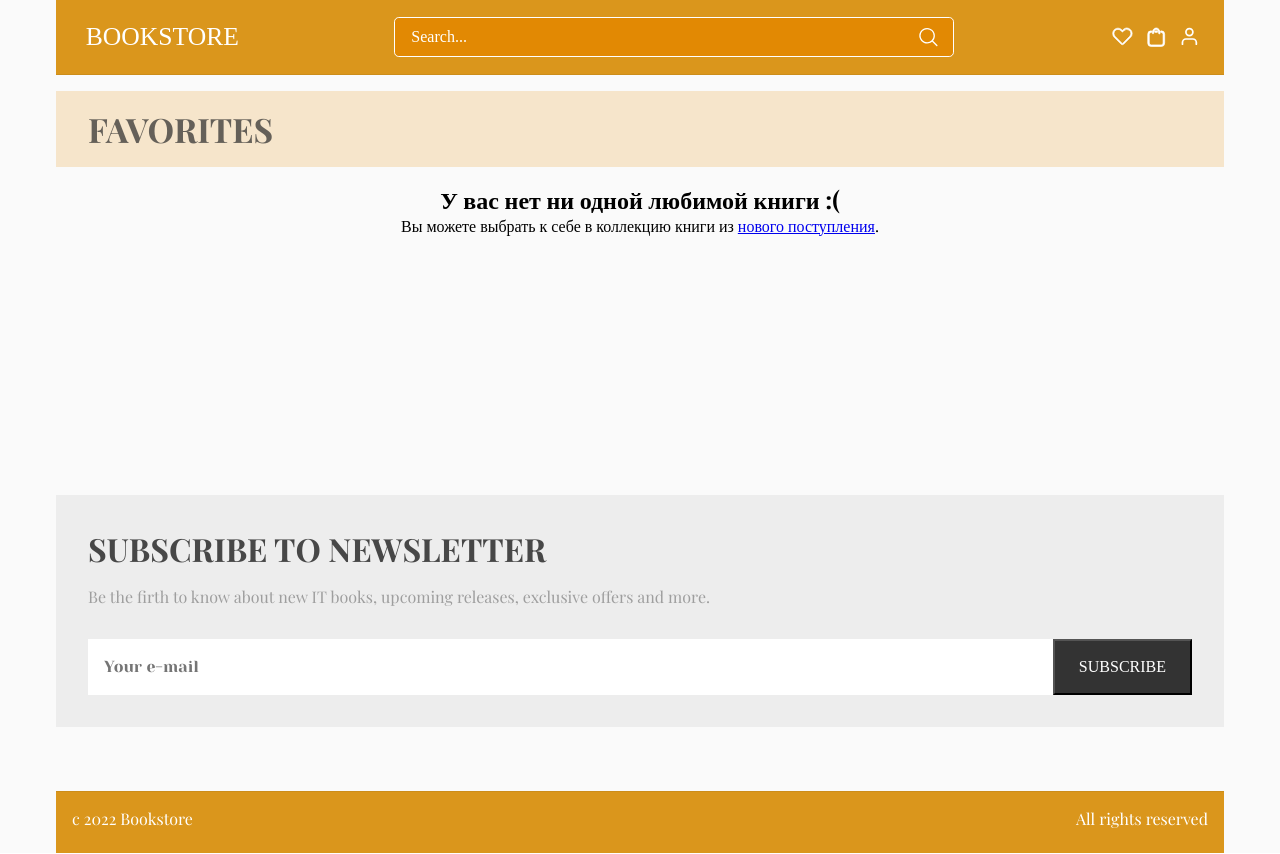
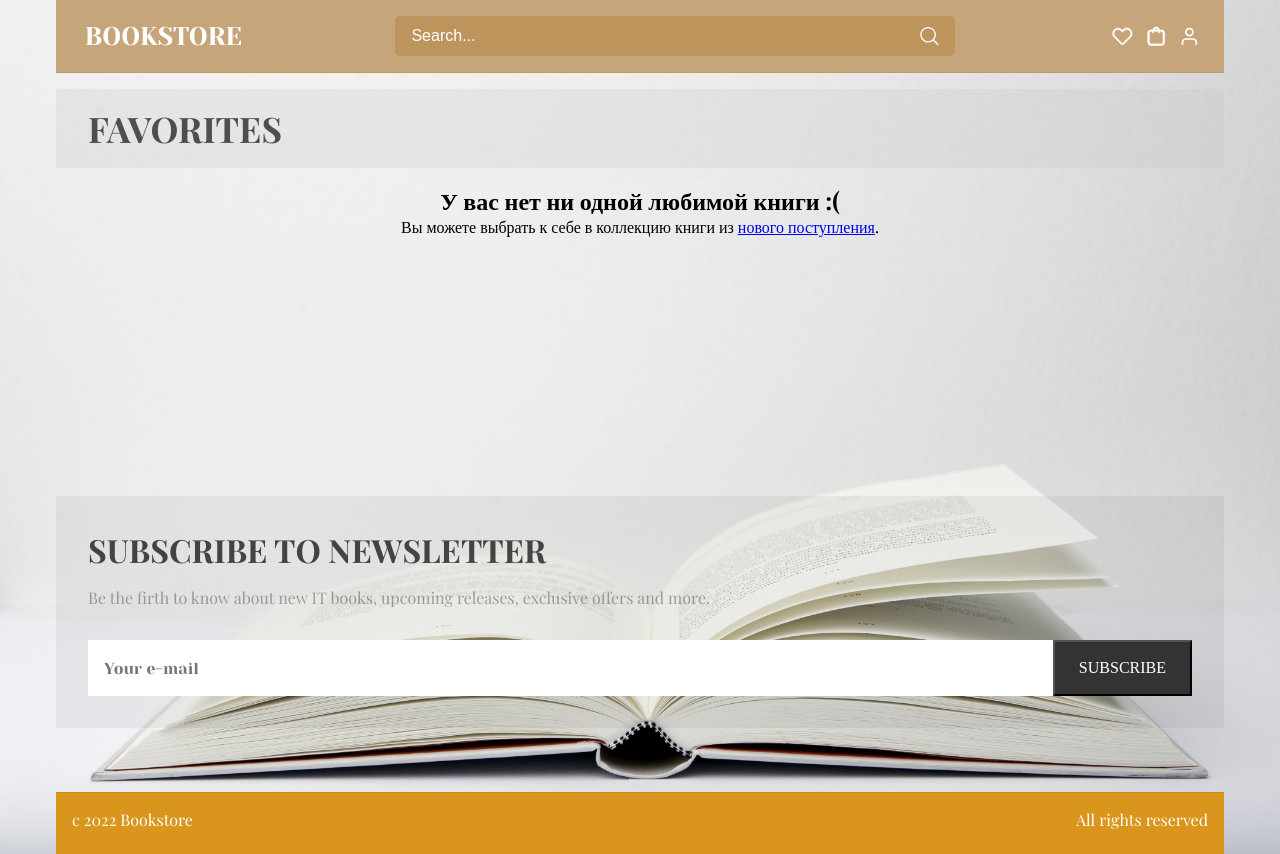
Before and after one commit to Denekimoff/Book-Store, a React (Create React App) app: page /Book-Store/favorites in a window 1280 px wide. Built offline with nearby package versions, Linux system fonts and the light colour scheme; a web font is replaced by a local one.

Commit message:
change style

```diff
--- a/src/App.scss
+++ b/src/App.scss
@@ -2,7 +2,12 @@
 
 .App {
   text-align: center;
-  background-color: rgb(250, 250, 250);
+  background-color: rgb(235, 235, 235);
+  background-image: url('./assets/img/main_background.jpg');
+  // background-repeat: no-repeat;
+  background-attachment: fixed;
+  background-position: center;
+  background-size: cover;
   min-height: 100%;
   font-family: $font_card;
 }
--- a/src/assets/fonts/fonts.scss
+++ b/src/assets/fonts/fonts.scss
@@ -1 +1,3 @@
 @import url('https://fonts.googleapis.com/css2?family=Aboreto&family=Playfair+Display:wght@400;700&family=Rye&family=Yeseva+One&display=swap');
+
+@import url('https://fonts.googleapis.com/css2?family=Montserrat:ital,wght@0,200;0,300;0,400;1,300;1,400&family=Raleway:ital,wght@0,300;0,400;1,300;1,400&display=swap');
--- a/src/components/CardBookMini/CardBookMini.scss
+++ b/src/components/CardBookMini/CardBookMini.scss
@@ -68,10 +68,12 @@
         width: 25%;
         display: flex;
         align-items: center;
-        font-weight: 700;
         user-select: none;
         color: rgb(70, 70, 70);
-        font-family: $font_page_title;
+        font-family: $font_card_title;
+        font-size: 1.3rem;
+        font-weight: 900;
+
       }
     }
   }
@@ -92,12 +94,18 @@
   .cardbook,
   .cardbook--sm {
     margin: 1rem auto;
-    max-width: 19rem;
+    max-width: 23rem;
     width: 100%;
 
     .cardbook__present {
       width: 100%;
-      height: 22rem;
+      height: 26rem;
+
+      a {
+        .cardbook__image {
+          background-color: $background_hover_card_all;
+        }
+      }
     }
   }
 }
--- a/src/components/CardBookMini/index.tsx
+++ b/src/components/CardBookMini/index.tsx
@@ -30,7 +30,7 @@ export const CardBookMini = ({ isbn13, title, subtitle, image, price }: ICardBoo
             <div className='cardbook__mini-info'>
                 <h2 className='cardbook__title'>{title}</h2>
                 <div className='cardbook__info'>
-                    <span className='cardbook__subtitle'>{subtitle}</span>
+                    <span className='cardbook__subtitle'>{subtitle ? subtitle : 'Lorem ipsum dolor sit amet consectetur adipisicing elit. Tenetur, quibusdam!'}</span>
                 </div>
                 <div className='cardbook__market'>
                     <div className='cardbook__price'>{price}</div>
--- a/src/components/Header/Header.scss
+++ b/src/components/Header/Header.scss
@@ -16,7 +16,7 @@
       justify-content: space-between;
       align-items: center;
       border-bottom: $border_main;
-      background-color: rgb(218 150 28);
+      background-color: #c6a57a;
 
       a {
         text-decoration: none;
@@ -26,18 +26,10 @@
         padding: 0.3rem;
         width: 100%;
         font-size: 1.6rem;
+        font-weight: 300;
         font-family: $font_logo;
         text-transform: uppercase;
         color: $text_color_logo;
-        border: 1px solid transparent;
-        border-radius: .3rem;
-        transition: all ease-in-out .15s;
-
-        @media (min-width: 780px) {
-          &:hover {
-            border-color: rgb(210, 210, 210);
-          }
-        }
       }
     }
   }
--- a/src/components/SearchInput/SearchIcon.scss
+++ b/src/components/SearchInput/SearchIcon.scss
@@ -11,20 +11,16 @@
     padding: .5rem 2rem .5rem 1rem;
     outline: none;
     color: #fff;
-    border: 1px solid #fff;
+    border: none;
     border-radius: .3rem;
     transition: all ease-in-out .15s;
-    background-color: rgb(226, 137, 3);
-    font-family: 'Times New Roman', Times, serif;
+    background-color: #be945d;
+    font: $font_montserrat_200_italic;
     font-size: 1rem;
   }
 
   input::placeholder {
     color: #fff;
-  }
-
-  input:focus::-webkit-input-placeholder {
-    color: transparent
   }
 
   svg {
@@ -43,15 +39,30 @@
   cursor: pointer;
 
   input {
-    border-color: rgb(210, 210, 210);
-    background-color: rgb(233, 169, 74);
+    // border-color: rgb(210, 210, 210);
+    background-color: rgb(255, 255, 255);
+    color: $text_color;
+  }
+
+  input::placeholder {
+    color: #c6a57a;
+  }
+
+  input:focus::-webkit-input-placeholder {
+    color: transparent
+  }
+
+  svg {
+    fill: #c6a57a;
   }
 }
 
+
+
 .header__search:focus {
   input {
-    border-color: rgb(210, 210, 210);
-    background-color: rgb(233, 169, 74);
+    // border-color: rgb(210, 210, 210);
+    background-color: rgb(255, 255, 255);
   }
 }
 
--- a/src/components/pages/MainPage/MainPage.scss
+++ b/src/components/pages/MainPage/MainPage.scss
@@ -20,11 +20,10 @@
         padding: 1rem 2rem;
         text-align: left;
         text-transform: uppercase;
-        // font-family: $font_page_title;
-        font-size: 2.1rem;
+        font-size: 2.2rem;
         color: $text_color_page_title;
         user-select: none;
-        background: #f6e5cb;
+        background: #c0c0c03f;
       }
 
       .main__list {
--- a/src/default_variables.scss
+++ b/src/default_variables.scss
@@ -1,12 +1,21 @@
 @import './assets/fonts/fonts.scss';
 
 // ? Text Style
-$font_logo: Rye !default;
+$font_raleway_300: 300 Raleway;
+$font_raleway_300_italic: italic 300 Raleway;
+$font_raleway_400: 400 Raleway;
+$font_raleway_400_italic: italic 400 Raleway;
+$font_montserrat_200_italic: italic 200 Montserrat;
+$font_montserrat_300: 300 Montserrat;
+$font_montserrat_300_italic: italic 300 Montserrat;
+$font_montserrat_400: 400 Montserrat;
+$font_montserrat_400_italic: italic 400 Montserrat;
+$font_logo: Yeseva One !default;
 $font_page_title: Yeseva One !default;
 $font_card_title: Aboreto !default;
 $font_card: Playfair Display !default;
 $text_color_logo: #fff !default;
-$text_color_page_title: rgb(40 40 40 / .7) !default;
+$text_color_page_title: rgb(40 40 40 / .8) !default;
 $text_color: rgba(0, 0, 0, 0.7) !default;
 $text_inactive_color: rgba(40, 40, 40, .4) !default;
 $text_inactive_hover_color: $text_color !default;
@@ -25,8 +34,8 @@ $icon_rating_active_background: rgb(247, 224, 0)!default;
 // ? Background Style
 $background_main: #fff !default;
 $background_secondary: rgba(0, 0, 0, .05) !default;
-$background_card_all: #b75c5c !default;
-$background_hover_card_all: #bb2121 !default;
+$background_card_all: #c20d0dbb !default;
+$background_hover_card_all: #c42020 !default;
 $background_card_single: #eee53c !default;
 // ? Border Style
 $border_main: 1px solid #0101 !default;
```
Also changed, not shown: src/assets/img/main_background.jpg (added).
